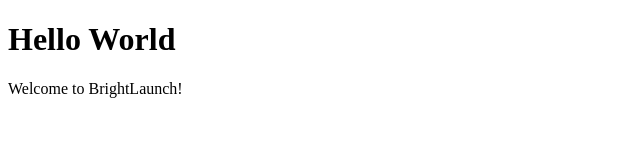
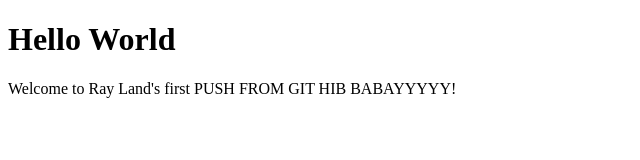
Before and after one commit to itsrayland/testsite, a plain HTML site: page index.html in a window 1280 px wide. Shown: the whole page, without its empty margins (0-640 px from the left). Drawn offline with Linux system fonts and the light colour scheme.

```diff
--- a/index.html
+++ b/index.html
@@ -7,6 +7,6 @@
 </head>
 <body>
   <h1>Hello World</h1>
-  <p>Welcome to BrightLaunch!</p>
+  <p>Welcome to Ray Land's first PUSH FROM GIT HIB BABAYYYYY!</p>
 </body>
 </html>
```
